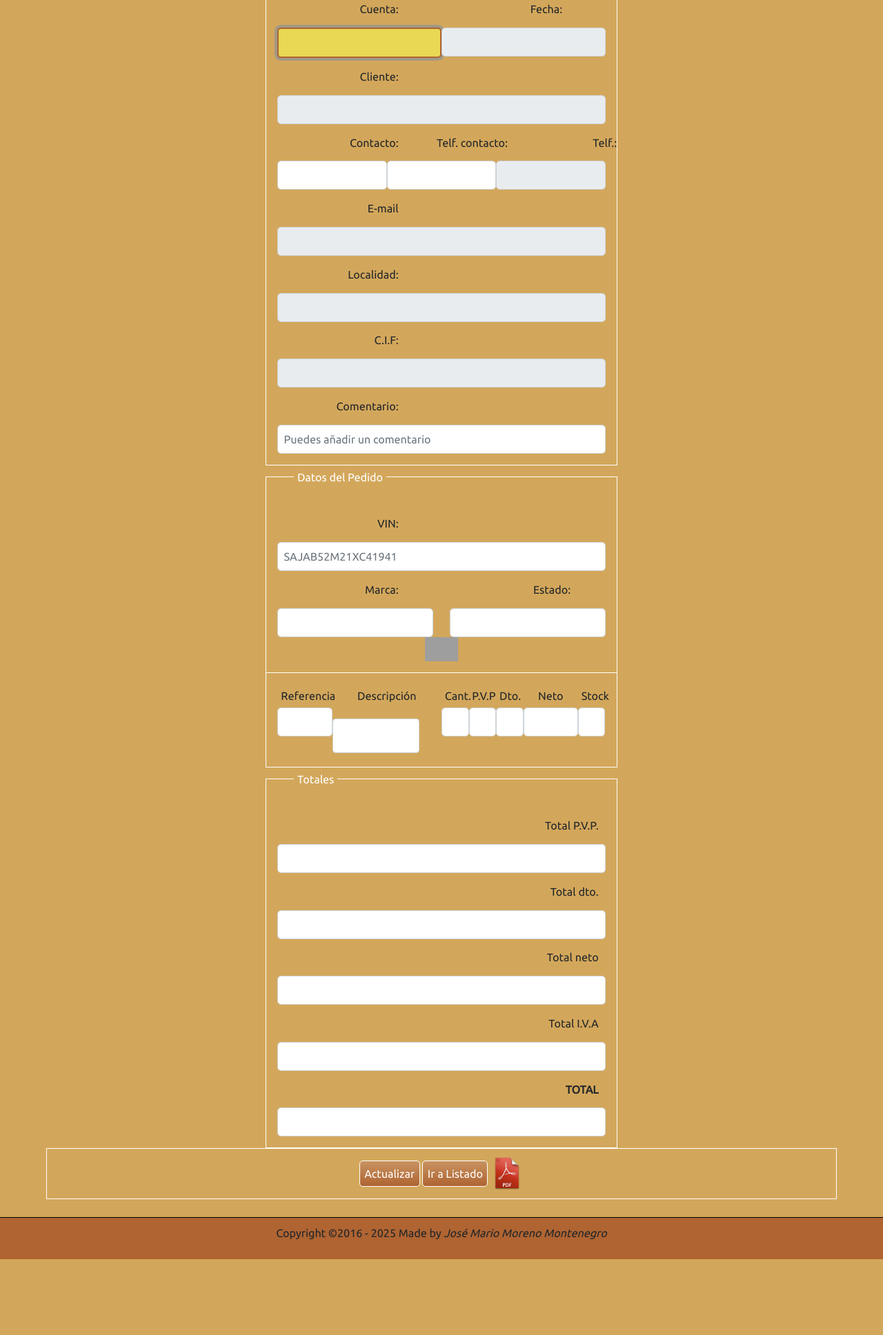
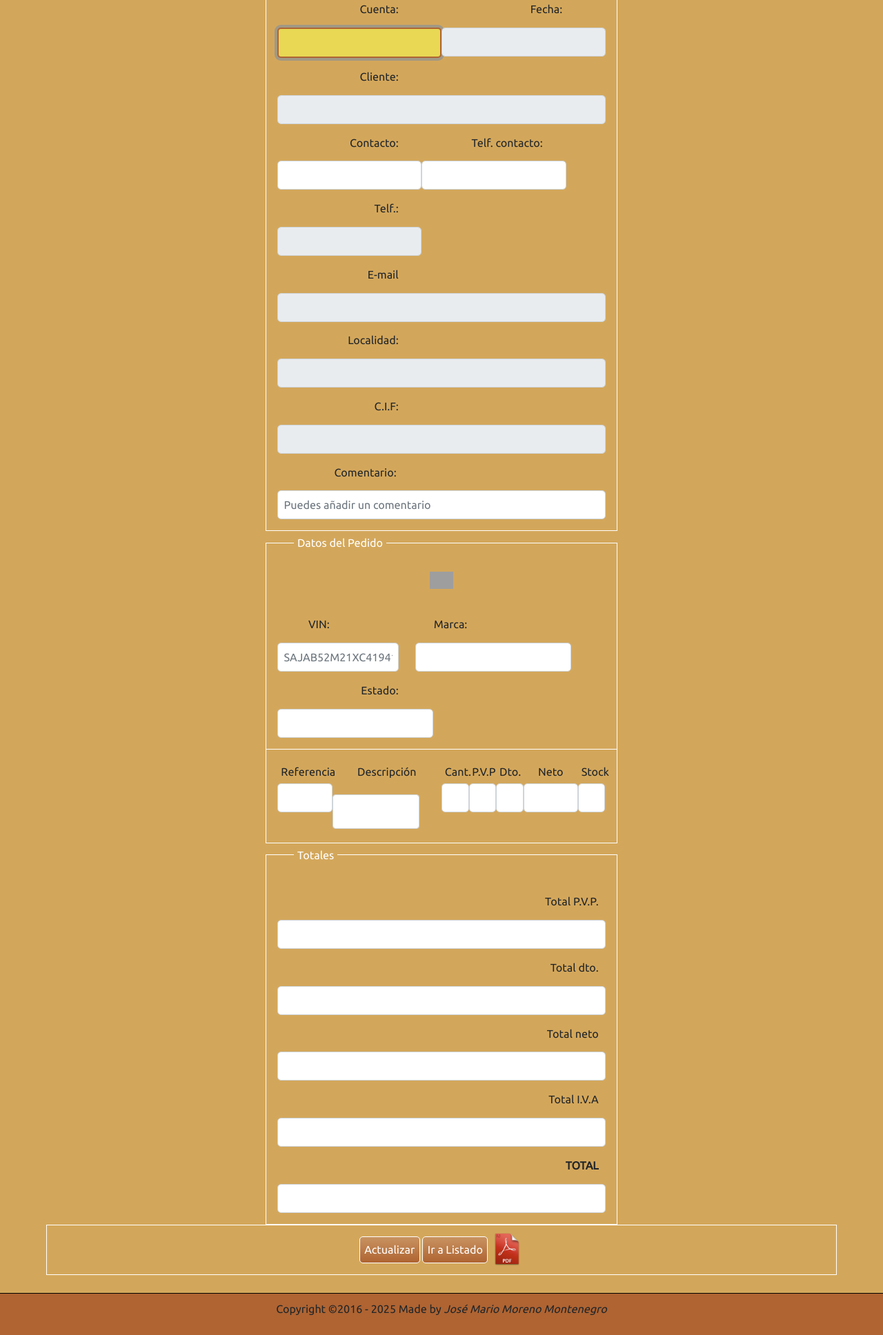
Before and after one commit to u83mm/Autogest-Symfony, a Symfony app: template templates/pedido_call_center/edit.html.twig in a window 1280 px wide. Shown: the part 269-2205 px from the top of the page at 69% size. Before the commit the page ends 2095 px from the top, so only its background shows below. Run offline with Twig, Linux system fonts and the light colour scheme; the template is opened without the code that fills it, so the values that code supplies are empty; form fields are guessed from the names that the template uses; some libraries are stand-ins or nearby versions; grey boxes are pictures that could not be loaded.

Commit message:
feat:improve edit call center order view

```diff
--- a/public_html/css/estilo.css
+++ b/public_html/css/estilo.css
@@ -910,10 +910,14 @@ dl, ol,ul{
 }
 
 .print_pdf {
+	display: inline-block;
+}
+
+.print_pdf img {
 	width: 3em;
 }
 
-.print_pdf:hover {
+.print_pdf img:hover {
 	transform: scale(1.5);
 }
 
@@ -2253,7 +2295,7 @@ div.clienteDate, div.razonSocial{
 		width: 100%;
 	}
 
-	.nombre-cliente label, .persona-contacto label, .vin label, .comentario label, .estado label {
+	.nombre-cliente label, .persona-contacto label, .comentario label {
 		width: 16.5%
 	}
 
@@ -2265,7 +2307,7 @@ div.clienteDate, div.razonSocial{
 		width: 33%;
 	}
 
-	.comentario, .vin, .estado {
+	.comentario {
 		width: 100%;
 	}
 
@@ -2293,10 +2335,22 @@ div.clienteDate, div.razonSocial{
 	.product-details .family, .product-details .trademark {
 		width: 49%;
 	}
+
+	.vin label, .estado label, .marca label {
+		width: 70px;
+	}
+
+	.contacto {
+		width: 44%;
+	}
+
+	.comentario label {
+		width: 167px;
+	}
 }
 
 /***************************************************************
-*			 Configuración para portátiles							*
+*			 Configuración para portátiles					   *
 ***************************************************************/
 @media (min-width: 1281px) and (max-width: 1399px) {
 	.logoMarcaNew {
--- a/templates/pedido_call_center/_form_edit.html.twig
+++ b/templates/pedido_call_center/_form_edit.html.twig
@@ -1,4 +1,4 @@
-{{ form_start(form, {'attr': {'id': 'createUser'}}) }}
+{{ form_start(form, {'attr': {'id': 'createUser', 'class': 'editCallCenterOrder'}}) }}
 	<div class="text-center" style="color:red">
 		{% if errors is defined %}
 			{% for error in errors %}
@@ -13,7 +13,7 @@
 
 			</div>
 		</div>
-		<div class="clienteForm col-12 col-sm-3 col-md-6">
+		<div class="clienteForm col-12 col-md-6">
 			{{ form_label(form.cuentaCliente, 'Cuenta:') }}
 			{{ form_widget(form.cuentaCliente, { 'attr': { 'size': '5', 'readonly': 'true', 'autofocus': 'true', 'value': pedido_call_center.cuentaCliente }}) }}
 		</div>
@@ -21,19 +21,19 @@
 			{{ form_label(form.fecha, 'Fecha:') }}
 			{{ form_widget(form.fecha, { 'attr': { 'size': '10', 'readonly': 'true'}}) }}
 		</div>
-		<div class="clienteForm col-12 col-sm-5 col-md-12 col-xxl-12">
+		<div class="clienteForm col-12 col-md-12 col-xxl-12">
 			{{ form_label(form.nombreCliente, 'Cliente:') }}
 			{{ form_widget(form.nombreCliente, { 'attr': { 'size': '30', 'readonly': 'true', 'value': pedido_call_center.nombreCliente }}) }}
 		</div>
-		<div class="clienteForm col-12 col-sm-12 col-lg-12 col-xl-4">
+		<div class="clienteForm col-12 contacto">
 			{{ form_label(form.contacto, 'Contacto:') }}
 			{{ form_widget(form.contacto) }}
 		</div>
-		<div class="clienteForm col-12 col-sm-12 col-lg-12 col-xl-4">
+		<div class="clienteForm col-12 contacto">
 			{{ form_label(form.telefono, 'Telf. contacto:') }}
 			{{ form_widget(form.telefono, { 'attr': { 'maxlength': 9 }}) }}
 		</div>
-		<div class="clienteForm col-12 col-sm-12 col-lg-12 col-xl-4">
+		<div class="clienteForm col-12 contacto">
 			{{ form_label(form.telefono1, 'Telf.:') }}
 			{{ form_widget(form.telefono1, { 'attr': { 'readonly': 'true', 'value': pedido_call_center.telefono1 }}) }}
 		</div>
@@ -41,44 +41,44 @@
 			{{ form_label(form.email, 'E-mail') }}
 			{{ form_widget(form.email, { 'attr': { 'readonly': 'true', 'value': pedido_call_center.email }}) }}
 		</div>
-		<div class="clienteForm col-12 col-sm-4 col-md-12 col-lg-12">
+		<div class="clienteForm col-12 col-md-12 col-lg-12">
 			{{ form_label(form.localidad, 'Localidad:') }}
 			{{ form_widget(form.localidad, { 'attr': { 'size': '10', 'readonly': 'true', 'value': pedido_call_center.localidad }}) }}
 		</div>
-		<div class="clienteForm col-12 col-sm-3 col-md-12">
+		<div class="clienteForm col-12 col-md-12">
 			{{ form_label(form.cif, 'C.I.F:') }}
 			{{ form_widget(form.cif, { 'attr': { 'size': '10', 'readonly': 'true', 'value': pedido_call_center.cif }}) }}
 		</div>
-		<div class="clienteForm col-12 col-sm-10 col-md-12 col-xxl-12">
+		<div class="clienteForm comentario col-12 col-sm-10 col-md-12 col-xxl-12">
 			{{ form_label(form.comentario, 'Comentario:') }}
 			{{ form_widget(form.comentario, { 'attr': { 'placeholder': 'Puedes añadir un comentario' }}) }}
 		</div>
     </fieldset>
     <fieldset class="createUser">
 		<legend>Datos del Pedido</legend>
+		<div class="logo-marca-container">
+			<img class="logoMarcaOrderShow" src="{{ asset('uploads/logo_marca/') ~ logo.logo}}" alt="logo marca">
+		</div>
 		<div class="row cols-row-4">
-			<div class="clienteForm col-sm-3 col-md-12 col-xxl-4">
+			<div class="clienteForm vin col-12 col-sm-6 col-xxl-4">
 				{{ form_label(form.vin, 'VIN:') }}
 				{{ form_widget(form.vin, { 'attr': { 'size': '16', 'minlength': 17, 'maxlength': 17, 'placeholder': 'SAJAB52M21XC41941' }}) }}
 			</div>
-			<div class="pedidoCallForm col-12 col-sm-25 col-md-6 marca col-xxl-3">
+			<div class="pedidoCallForm col-12 col-md-6 marca col-xxl-3">
 				{{ form_label(form.marca, 'Marca:') }}
 				{{ form_widget(form.marca, { 'attr': { 'onchange': 'showLogoMarca(this.value)' }}) }}
 			</div>
 			{% if is_granted('ROLE_ADMIN') or is_granted('ROLE_RECAMBIOS') %}
-				<div class="pedidoCallForm col-12 col-sm-25 col-md-6 estado col-xxl-3">
+				<div class="pedidoCallForm col-12 col-md-6 estado col-xxl-3">
 					{{ form_label(form.estado, 'Estado:') }}
 					{{ form_widget(form.estado)}}
 				</div>
 			{% else %}
-				<div class="pedidoCallForm col-12 col-sm-25 col-md-6 hidde col-xxl-3">
+				<div class="pedidoCallForm col-12 col-sm-2 col-md-6 hidde col-xxl-3">
 					{{ form_label(form.estado, 'Estado:') }}
 					{{ form_widget(form.estado)}}
 				</div>
 			{% endif %}
-			<div class="pedidoCallForm float-right col-12 col-sm-12 col-lg-12 col-xxl-2" id="logoMarca">
-				<img class="logoMarcaNew" src="{{ asset('uploads/logo_marca/') ~ logo.logo}}" alt="logo marca">
-			</div>
 		</div>
 	</fieldset>
 	<fieldset class="createUser">
@@ -420,6 +420,8 @@
     	{% if is_granted('ROLE_ADMIN') or is_granted('ROLE_RECAMBIOS')  %}
     		<a class="btn button" href="{{ path('cliente_show', {'id': pedido_call_center.cuentaCliente }) }}">Ficha Cliente</a>
     	{% endif %}
-		<a href="{{ path('pedido_call_center_print', {'id': pedido_call_center.id }) }}" target="_blank"><img class="mt-4 m-lg-0 print_pdf" src="{{ asset('images/print_order.png') }}"></a>
+		<div class="print_pdf">
+			<a href="{{ path('pedido_call_center_print', {'id': pedido_call_center.id }) }}" target="_blank"><img class="m-lg-0" src="{{ asset('images/print_order.png') }}"></a>
+		</div>
     </fieldset>
 {{ form_end(form) }}
```
Also changed, not shown: other parts of public_html/css/estilo.css (+69 -25 lines).
